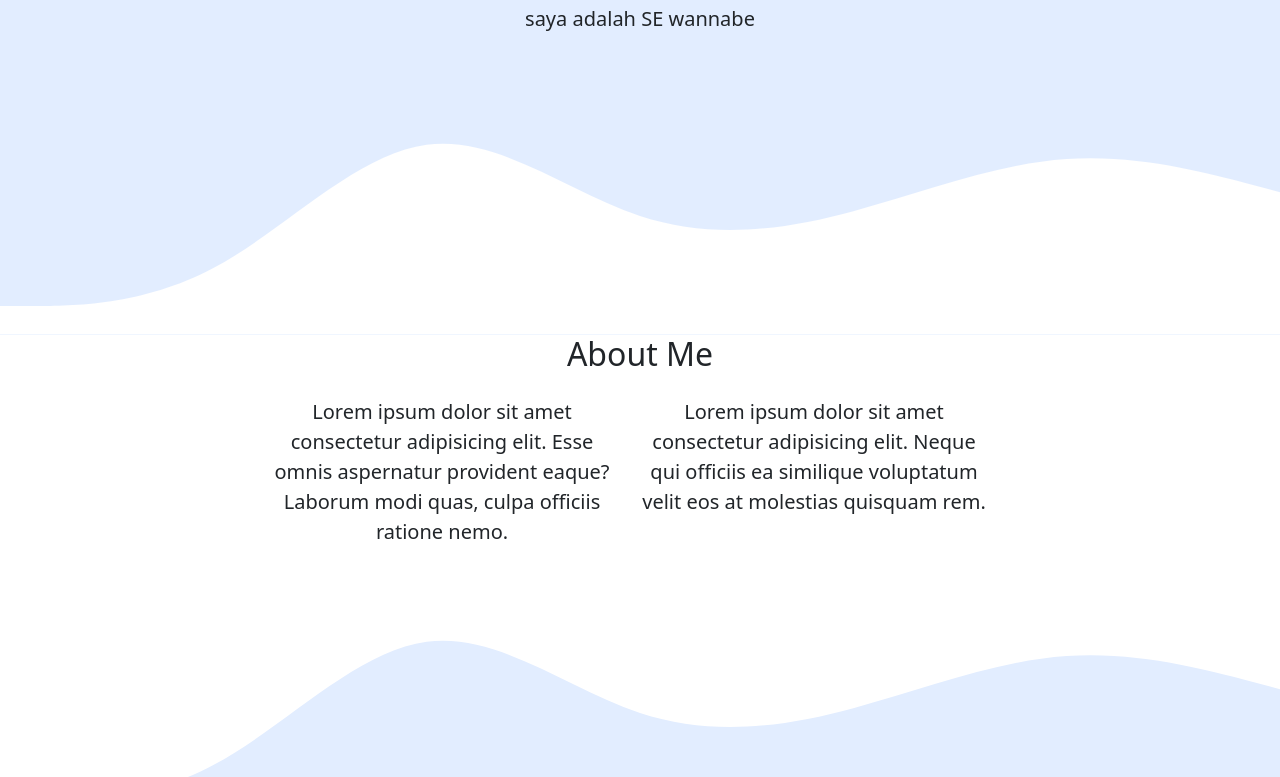
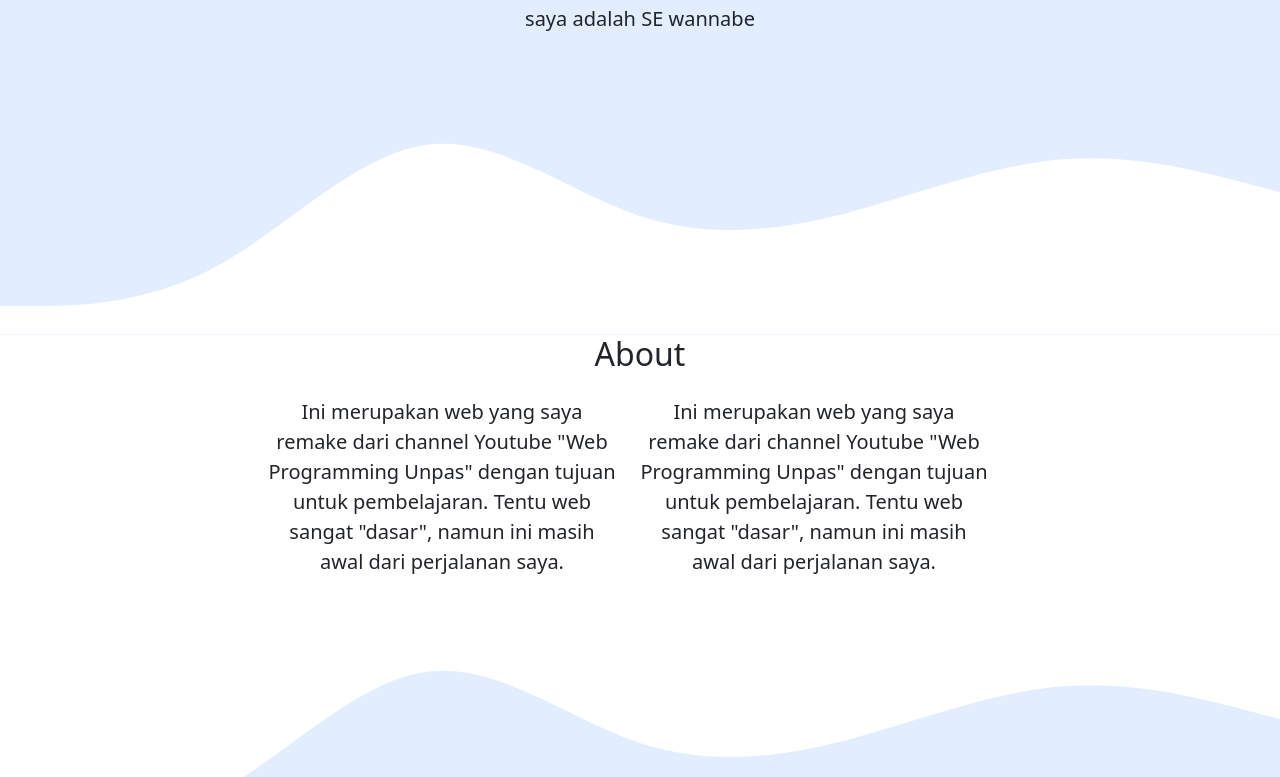
Before and after one commit to Hfdrsyd/wpu-bootstrap, a plain HTML site: page index.html in a window 1280 px wide. Shown: the part 419-1196 px from the top of the page. Drawn offline with nearby package versions, Linux system fonts and the light colour scheme.

Commit message:
Update index.html

```diff
--- a/index.html
+++ b/index.html
@@ -72,20 +72,18 @@
           <!-- mb==margin bottom -->
           <!-- bootstrap Layout-Columns -->
           <div class="col">
-            <h2>About Me</h2>
+            <h2>About</h2>
           </div>
         </div>
         <div class="row">
           <div class="row justify-content-center">
             <div class="col-md-4 fs-5 text-center">
-              Lorem ipsum dolor sit amet consectetur adipisicing elit. Esse
-              omnis aspernatur provident eaque? Laborum modi quas, culpa
-              officiis ratione nemo.
+              Ini merupakan web yang saya remake dari channel Youtube "Web Programming Unpas" dengan tujuan untuk pembelajaran.
+              Tentu web sangat "dasar", namun ini masih awal dari perjalanan saya.
             </div>
             <div class="col-md-4 fs-5 text-center">
-              Lorem ipsum dolor sit amet consectetur adipisicing elit. Neque qui
-              officiis ea similique voluptatum velit eos at molestias quisquam
-              rem.
+              Ini merupakan web yang saya remake dari channel Youtube "Web Programming Unpas" dengan tujuan untuk pembelajaran.
+              Tentu web sangat "dasar", namun ini masih awal dari perjalanan saya.
             </div>
           </div>
         </div>
```
